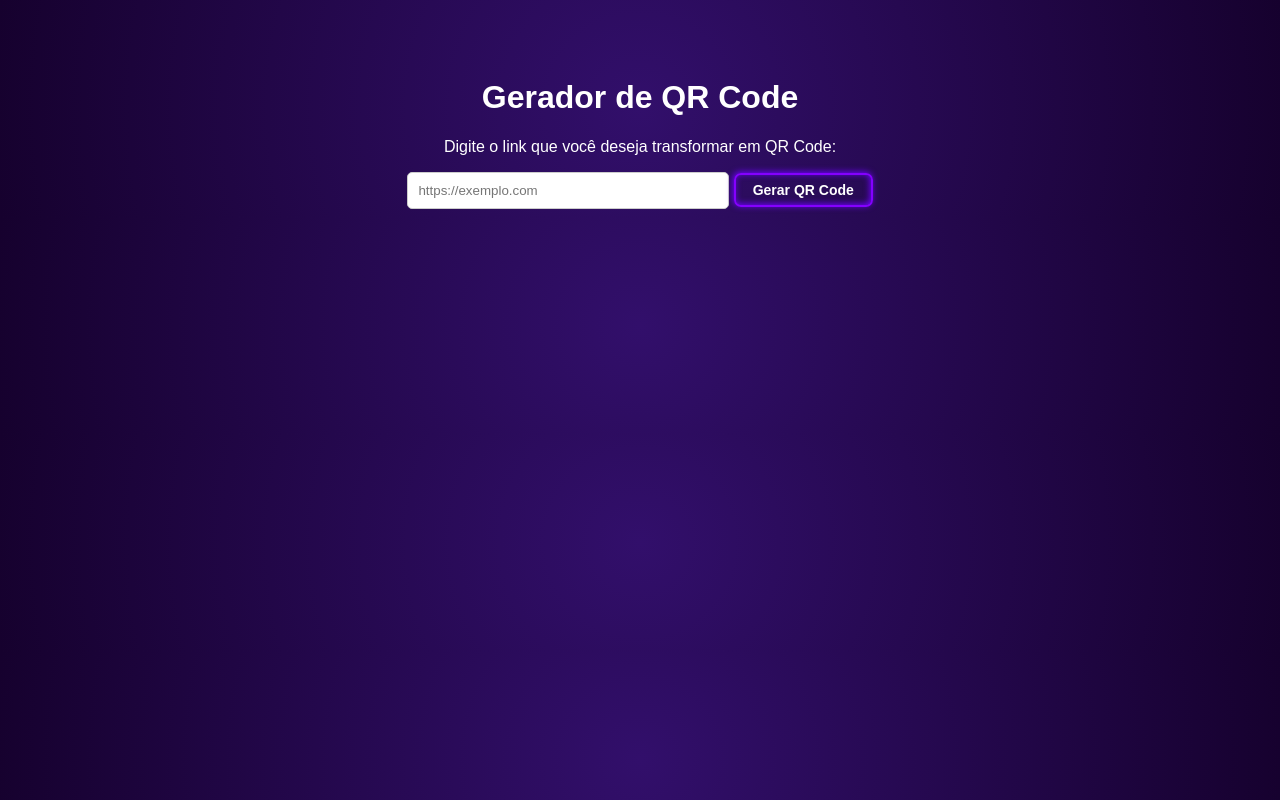
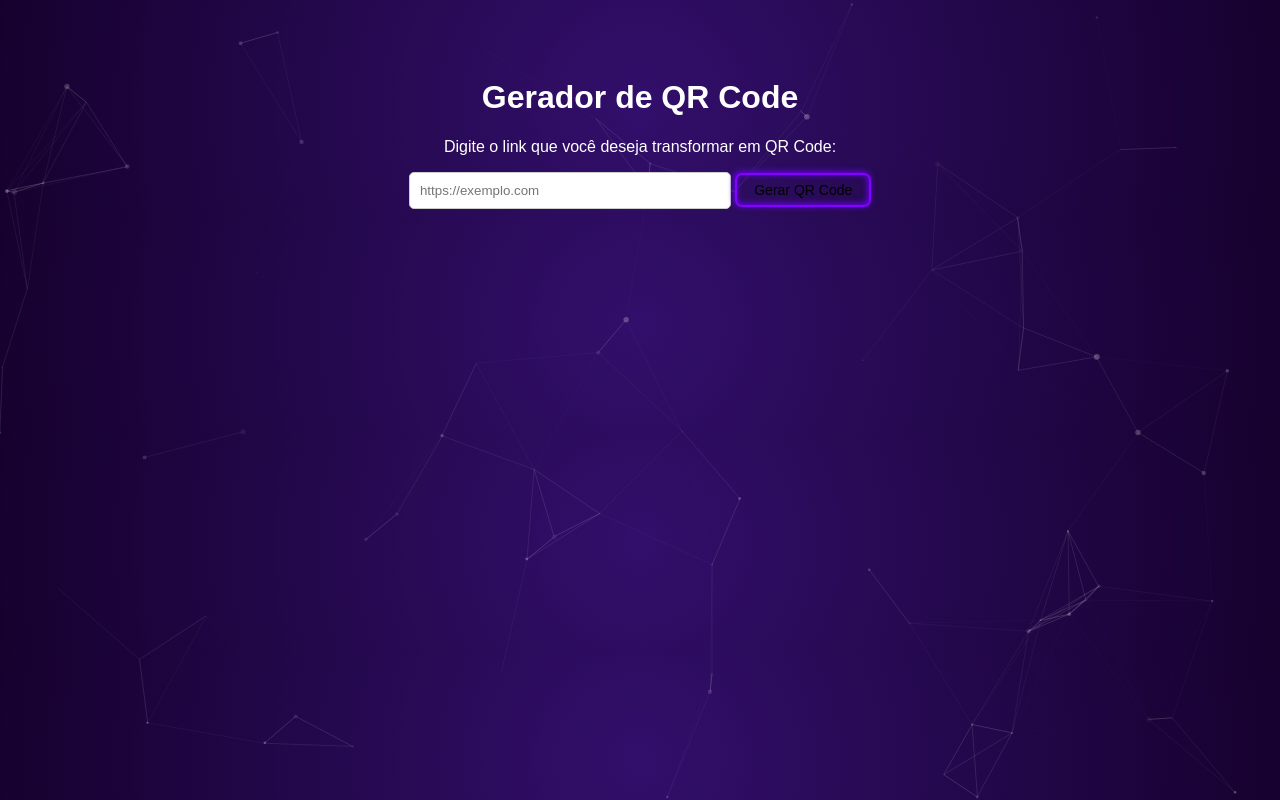
Before and after one commit to joao-vitor1007/Projeto-gerador-de-QR-Code, a Flask app: page / in a window 1280 px wide. Run offline with Flask 3, Linux system fonts and the light colour scheme.

Commit message:
index.html

```diff
--- a/Projeto QR code/templates/index.html
+++ b/Projeto QR code/templates/index.html
@@ -4,21 +4,109 @@
     <meta charset="UTF-8">
     <title>Gerador de QR Code</title>
     <link rel="stylesheet" href="{{ url_for('static', filename='style.css') }}">
+    <style>
+        #particles-js {
+            position: fixed;
+            width: 100%;
+            height: 100%;
+            z-index: -1;
+            top: 0;
+            left: 0;
+        }
+    </style>
 </head>
 <body>
+    <div id="particles-js"></div>
+
     <h1>Gerador de QR Code</h1>
     <p>Digite o link que você deseja transformar em QR Code:</p>
 
     <form method="POST">
         <input type="text" name="link" placeholder="https://exemplo.com" required>
-        <button class="button">
-            <div class="text">Gerar QR Code</div>
-          </button>
+        <button class="button" type="submit">Gerar QR Code</button>
     </form>
 
     {% if qr_image %}
-        <h2>Seu QR Code:</h2>
-        <img src="{{ url_for('get_qrcode', filename=qr_image) }}" alt="QR Code">
+        <h2>QR Code Gerado:</h2>
+        <img id="qrcode-img" src="{{ url_for('get_qrcode', filename=qr_image) }}">
     {% endif %}
+
+
+    <script src="https://cdn.jsdelivr.net/npm/particles.js@2.0.0/particles.min.js"></script>
+    <script>
+
+        document.addEventListener("DOMContentLoaded", function () {
+            document.body.style.opacity = 0;
+            document.body.style.transition = "opacity 1s ease-in-out";
+            setTimeout(() => {
+                document.body.style.opacity = 1;
+            }, 100);
+        });
+
+
+        const button = document.querySelector(".button");
+        if (button) {
+            button.addEventListener("click", () => {
+                button.style.transform = "scale(0.95)";
+                setTimeout(() => {
+                    button.style.transform = "scale(1)";
+                }, 150);
+            });
+        }
+
+
+        const qrcodeImg = document.getElementById("qrcode-img");
+        if (qrcodeImg) {
+            qrcodeImg.style.opacity = 0;
+            qrcodeImg.style.transform = "scale(0.8)";
+            setTimeout(() => {
+                qrcodeImg.style.transition = "all 0.5s ease-out";
+                qrcodeImg.style.opacity = 1;
+                qrcodeImg.style.transform = "scale(1)";
+            }, 100);
+        }
+
+
+        particlesJS("particles-js", {
+            "particles": {
+                "number": { "value": 60 },
+                "color": { "value": "#ffffff" },
+                "shape": { "type": "circle" },
+                "opacity": {
+                    "value": 0.3,
+                    "random": true
+                },
+                "size": {
+                    "value": 3,
+                    "random": true
+                },
+                "line_linked": {
+                    "enable": true,
+                    "distance": 150,
+                    "color": "#ffffff",
+                    "opacity": 0.2,
+                    "width": 1
+                },
+                "move": {
+                    "enable": true,
+                    "speed": 2,
+                    "direction": "none",
+                    "random": false,
+                    "straight": false,
+                    "bounce": false
+                }
+            },
+            "interactivity": {
+                "detect_on": "canvas",
+                "events": {
+                    "onhover": {
+                        "enable": true,
+                        "mode": "repulse"
+                    }
+                }
+            },
+            "retina_detect": true
+        });
+    </script>
 </body>
 </html>
```
